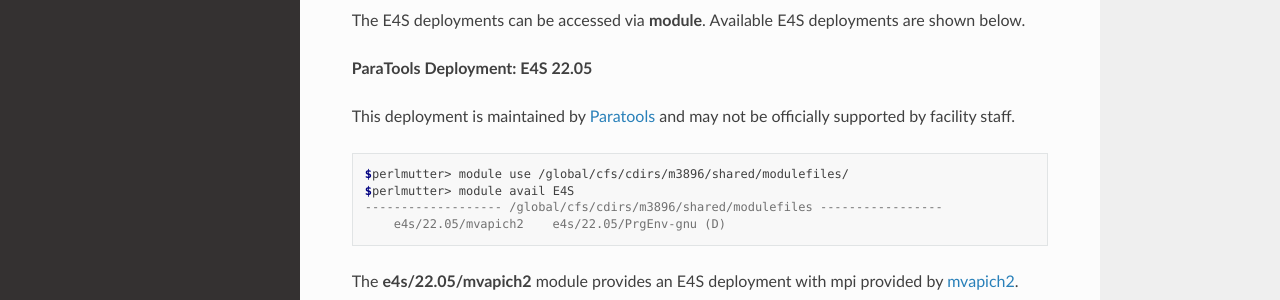
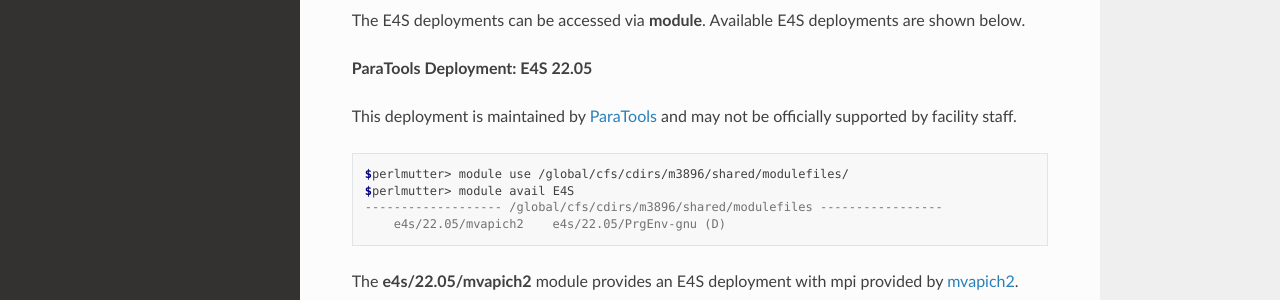
Before and after one commit to E4S-Project/e4s, a Sphinx documentation site: the page built from docs/deployment.rst, in a window 1280 px wide and 900 px high. Shown: the part 327-627 px from the top of the window. Built offline with Sphinx 7.4.7 and the Read the Docs theme 2.0.0, drawn with Linux system fonts in a browser that asks for light colours.

```diff
--- a/docs/deployment.rst
+++ b/docs/deployment.rst
@@ -11,7 +11,8 @@ The E4S deployments can be accessed via **module**. Available E4S deployments ar
 
 **ParaTools Deployment: E4S 22.05**
 
-This deployment is maintained by `Paratools <https://www.paratools.com/>`_ and may not be officially supported by facility staff.
+This deployment is maintained by `ParaTools <https://www.paratools.com/>`_ and may not be officially supported by facility staff.
+
 
 .. code-block:: console
 
```
